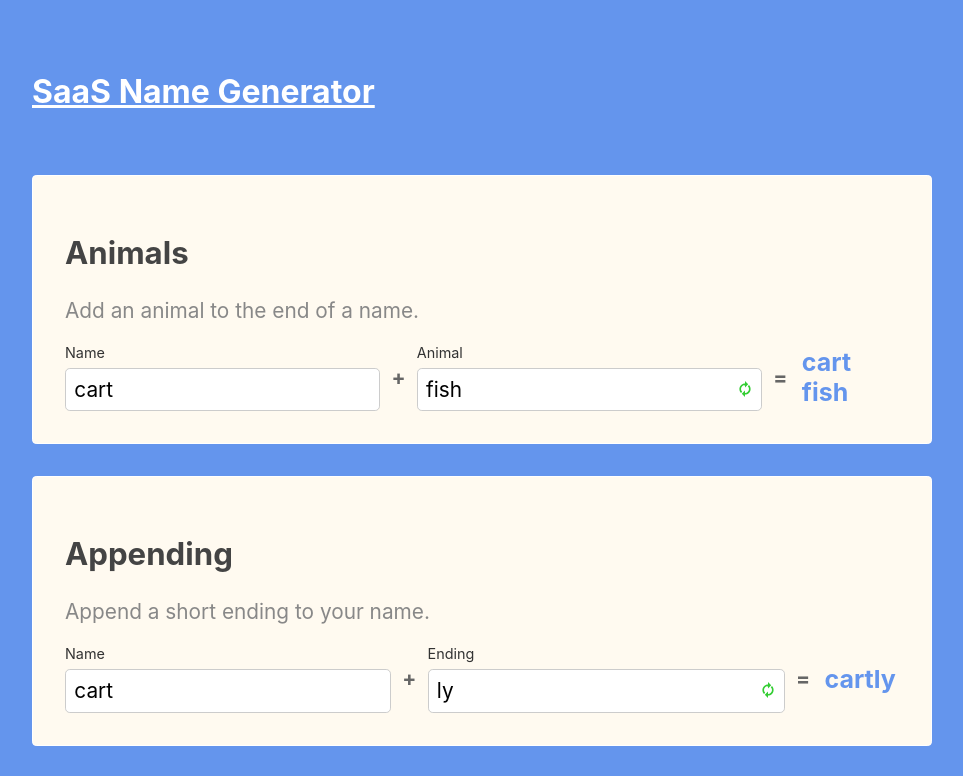
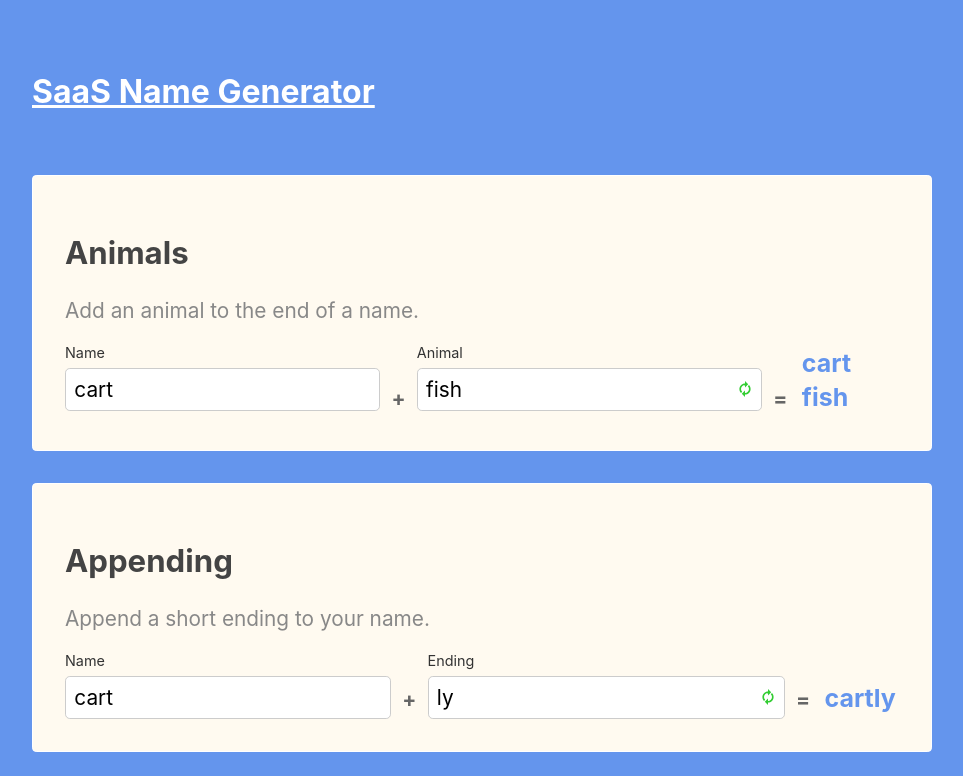
Before and after one commit to joshnuss/name-panda, a Svelte app: page / in a window 1280 px wide. Shown: the top 776 px of the page, without its empty margins (158-1121 px from the left). Built offline with nearby package versions, Linux system fonts and the light colour scheme.

Commit message:
Fix op spacing

```diff
--- a/src/Equation.svelte
+++ b/src/Equation.svelte
@@ -92,7 +92,8 @@
   .op, .output {
     font-weight: bold;
     color: #666;
-    align-self: center;
+    align-self: flex-end;
+    line-height: 2rem;
   }
 
   .op {
```
